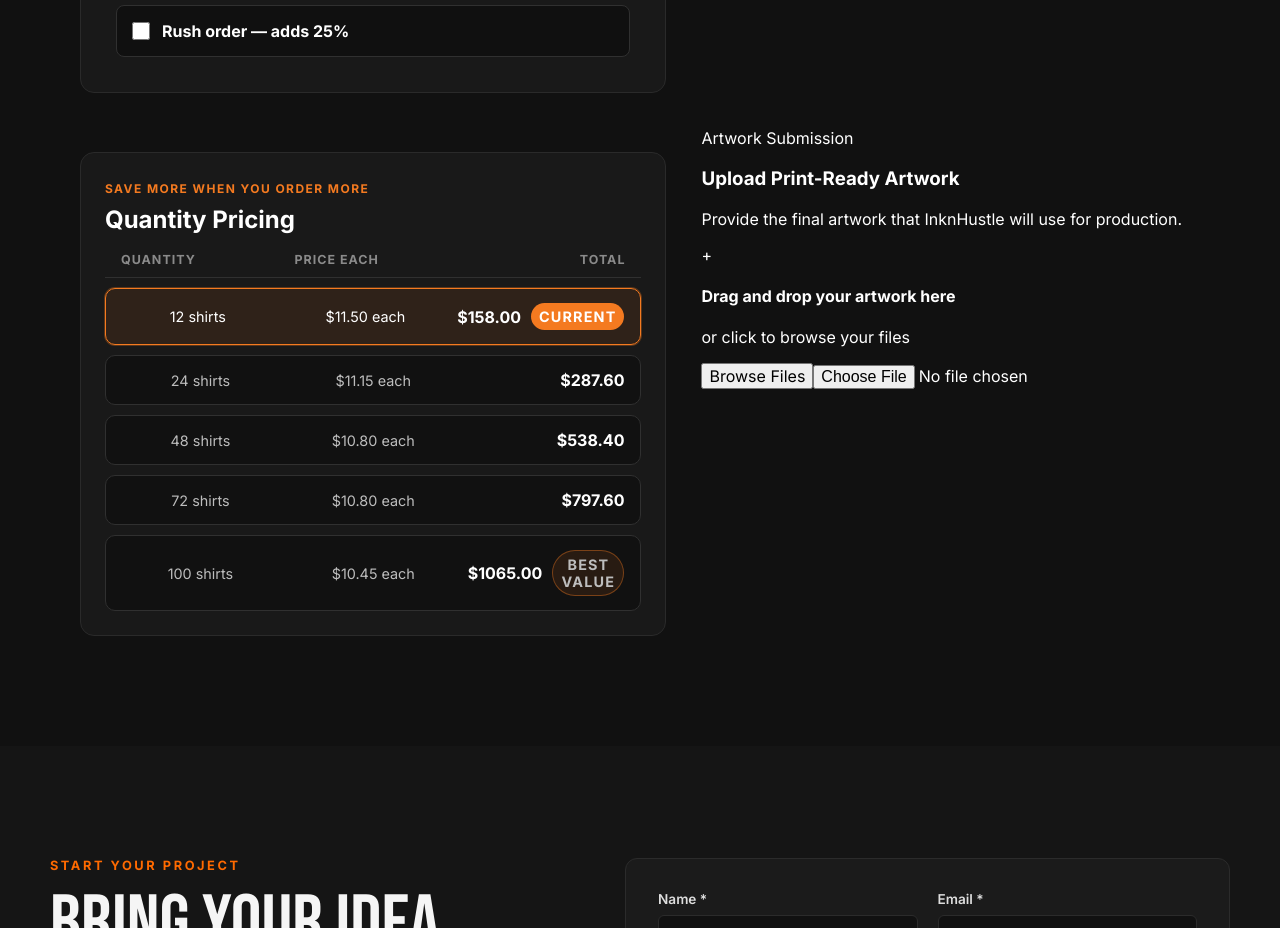
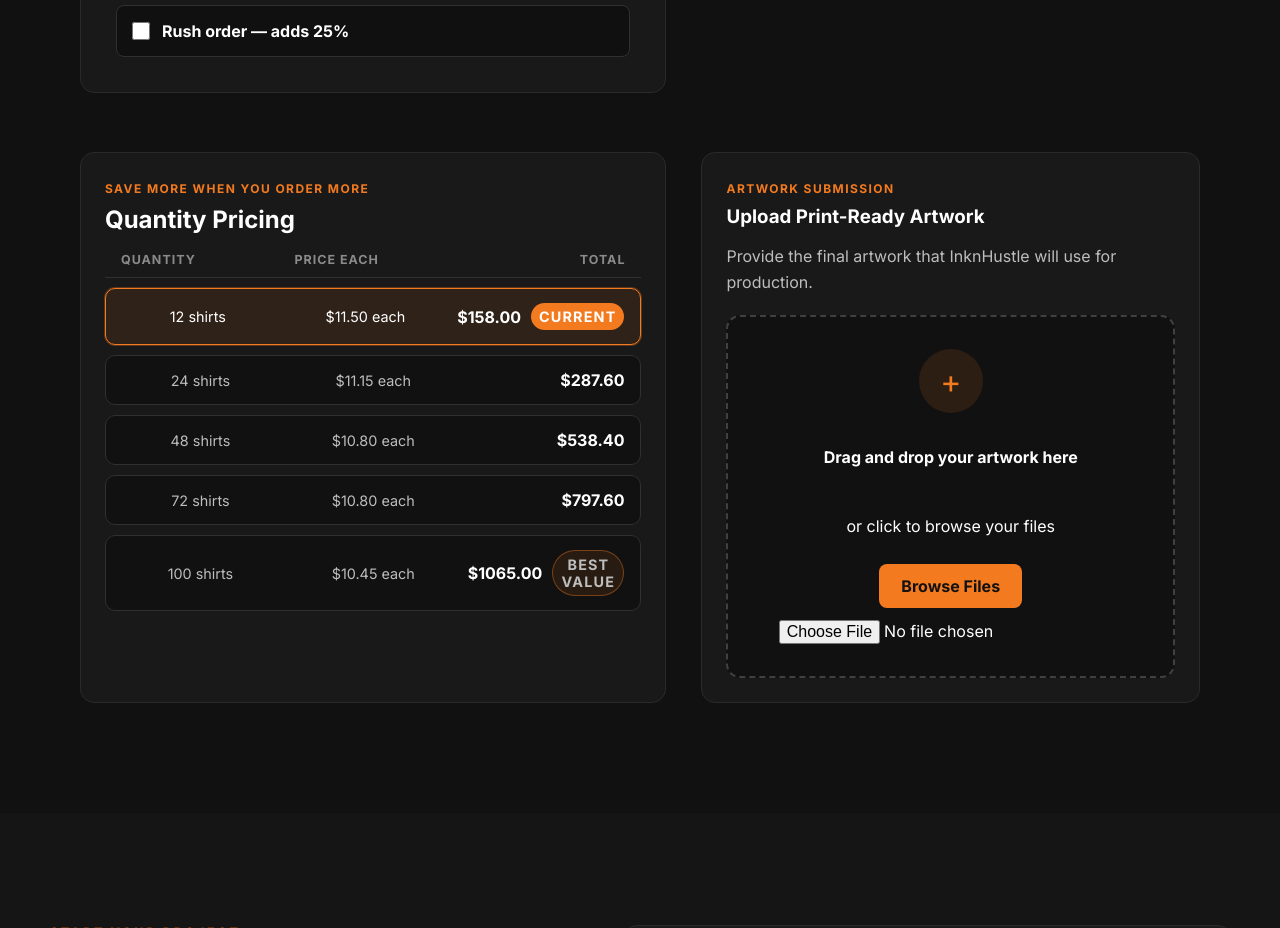
Before and after one commit to CharlieBrown3rd/inknhustle-os, a React (Vite) app: page / in a window 1280 px wide. Shown: the part 4960-5888 px from the top of the page. Built offline with nearby package versions, Linux system fonts and the light colour scheme.

Commit message:
Add CSS to  artwork uploader

```diff
--- a/src/components/QuoteBuilder/ArtworkUploader.jsx
+++ b/src/components/QuoteBuilder/ArtworkUploader.jsx
@@ -1,9 +1,9 @@
 import { useRef, useState } from "react";
 
 function ArtworkUploader() {
-  const fileInputRef = useRef(null);
+const fileInputRef = useRef(null);
 const [selectedFile, setSelectedFile] = useState(null);
-  const openFilePicker = () => {
+const openFilePicker = () => {
     fileInputRef.current?.click();
   };
 
@@ -62,7 +62,38 @@
 }}
         />
       </div>
+       {selectedFile && (
+  <div className="artwork-file-preview">
+    <div>
+      <span className="artwork-file-status">
+        File selected
+      </span>
+
+      <strong>{selectedFile.name}</strong>
+
+      <small>
+        {(selectedFile.size / 1024 / 1024).toFixed(2)} MB
+      </small>
+    </div>
+
+    <button
+      type="button"
+      className="artwork-remove-button"
+      onClick={(event) => {
+        event.stopPropagation();
+        setSelectedFile(null);
+
+        if (fileInputRef.current) {
+          fileInputRef.current.value = "";
+        }
+      }}
+    >
+      Remove
+    </button>
+  </div>
+)}
     </section>
+
   );
 }
 
--- a/src/sections/QuoteCalculator/QuoteCalculator.css
+++ b/src/sections/QuoteCalculator/QuoteCalculator.css
@@ -681,3 +681,74 @@
   font-weight: 900;
   letter-spacing: 0.08em;
 }
+.artwork-uploader {
+  margin-top: 24px;
+  padding: 24px;
+  background: #191919;
+  border: 1px solid #2a2a2a;
+  border-radius: 14px;
+}
+
+.artwork-uploader-header {
+  margin-bottom: 20px;
+}
+
+.artwork-uploader-header span {
+  color: #f47a20;
+  font-size: 0.75rem;
+  font-weight: 800;
+  letter-spacing: 0.12em;
+  text-transform: uppercase;
+}
+
+.artwork-uploader-header h3 {
+  margin: 8px 0;
+  color: #ffffff;
+}
+
+.artwork-uploader-header p {
+  color: #bdbdbd;
+  line-height: 1.6;
+}
+
+.artwork-dropzone {
+  display: flex;
+  flex-direction: column;
+  align-items: center;
+  justify-content: center;
+  gap: 12px;
+  min-height: 220px;
+  padding: 32px;
+  background: #111111;
+  border: 2px dashed #404040;
+  border-radius: 14px;
+  cursor: pointer;
+  transition: all 0.25s ease;
+}
+
+.artwork-dropzone:hover {
+  border-color: #f47a20;
+  background: #151515;
+}
+
+.artwork-dropzone-icon {
+  display: grid;
+  place-items: center;
+  width: 64px;
+  height: 64px;
+  border-radius: 50%;
+  background: rgba(244, 122, 32, 0.12);
+  color: #f47a20;
+  font-size: 2rem;
+  font-weight: 300;
+}
+
+.artwork-browse-button {
+  padding: 12px 22px;
+  background: #f47a20;
+  color: #111111;
+  border: none;
+  border-radius: 8px;
+  font-weight: 800;
+  cursor: pointer;
+}
```
